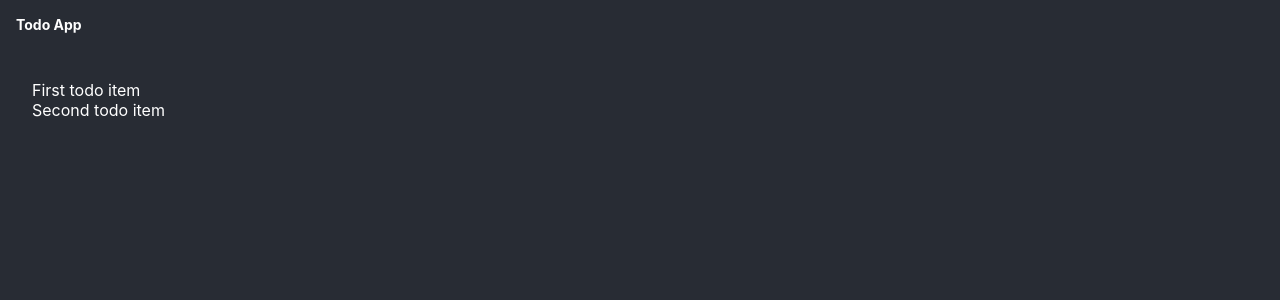
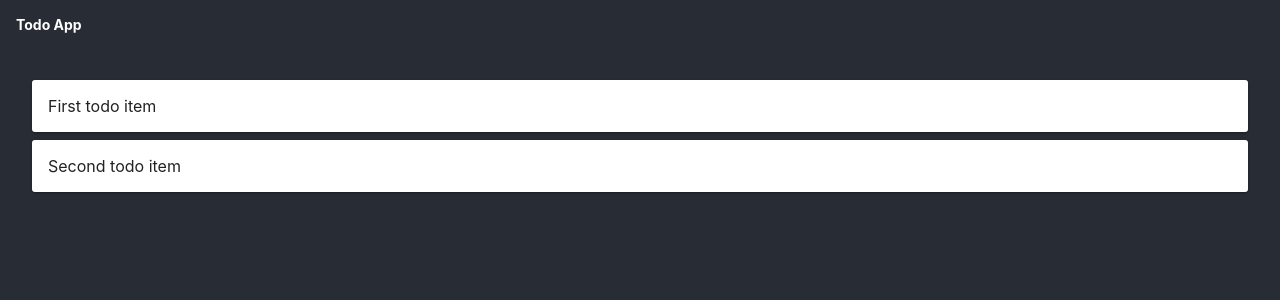
Before and after one commit to orjanbp/react-demo-todoapp, a React (Create React App) app: page / in a window 1280 px wide. Shown: the top 300 px of the page. Built offline with nearby package versions, Linux system fonts and the light colour scheme.

Commit message:
refactor list item

```diff
--- a/src/components/pages/TodoOverview/TodoOverviewPage.tsx
+++ b/src/components/pages/TodoOverview/TodoOverviewPage.tsx
@@ -1,11 +1,12 @@
 import React from 'react';
 import styled from 'styled-components';
 import { useTodoStore } from '@/store/TodoStore';
-import { TodoItem } from '@/components/shared/TodoItem/TodoItem';
+import { TodoList, TodoListItem } from '@/components/shared/TodoList';
 
 const Container = styled.div`
   padding: 32px;
 `;
+
 
 export const TodoOverviewPage = () => {
   const todoData = useTodoStore();
@@ -14,9 +15,11 @@ export const TodoOverviewPage = () => {
 
   return (
     <Container>
-      {todoData.map(todo => (
-        <TodoItem item={todo} />
-      ))}
+      <TodoList>
+        {todoData.map(todo => (
+          <TodoListItem item={todo} />
+        ))}
+      </TodoList>
     </Container>
   );
 };
--- a/src/components/shared/TodoItem/TodoItem.tsx
+++ /dev/null
@@ -1,12 +0,0 @@
-import React from 'react';
-import { TodoItemType } from '@/utils/types';
-
-interface Props {
-  item: TodoItemType;
-}
-export const TodoItem = ({ item }: Props) => {
-  const hello = 'world';
-  return (
-    <div>{item.name}</div>
-  );
-};
--- /dev/null
+++ b/src/components/shared/TodoList/Components.tsx
@@ -0,0 +1,22 @@
+import styled from 'styled-components';
+
+export const TodoItemContainer = styled.div`
+  background-color: #FFF;
+  border-radius: 3px;
+  padding: 16px 16px;
+  color: #222;
+  box-shadow: 0 1px 3px rgba(0,0,0,0.12), 0 1px 2px rgba(0,0,0,0.24);
+  &:hover {
+    cursor: pointer;
+    background-color: #F0F0F0;
+  }
+`;
+
+/**
+ * Apply spacing between subsequent todo items
+ */
+export const TodoList = styled.div`
+  ${TodoItemContainer} + ${TodoItemContainer} {
+    margin-top: 8px;
+  }
+`;
--- /dev/null
+++ b/src/components/shared/TodoList/TodoListItem.tsx
@@ -0,0 +1,17 @@
+import React from 'react';
+import styled from 'styled-components';
+import { TodoItemType } from '@/utils/types';
+import { TodoItemContainer } from './Components';
+
+interface Props {
+  item: TodoItemType;
+}
+/**
+ * Display a todo item as an element
+ */
+export const TodoListItem = ({ item }: Props) => {
+  const hello = 'world';
+  return (
+    <TodoItemContainer>{item.name}</TodoItemContainer>
+  );
+};
--- /dev/null
+++ b/src/components/shared/TodoList/index.ts
@@ -0,0 +1,2 @@
+export { TodoListItem } from './TodoListItem';
+export { TodoList } from './Components';
```
